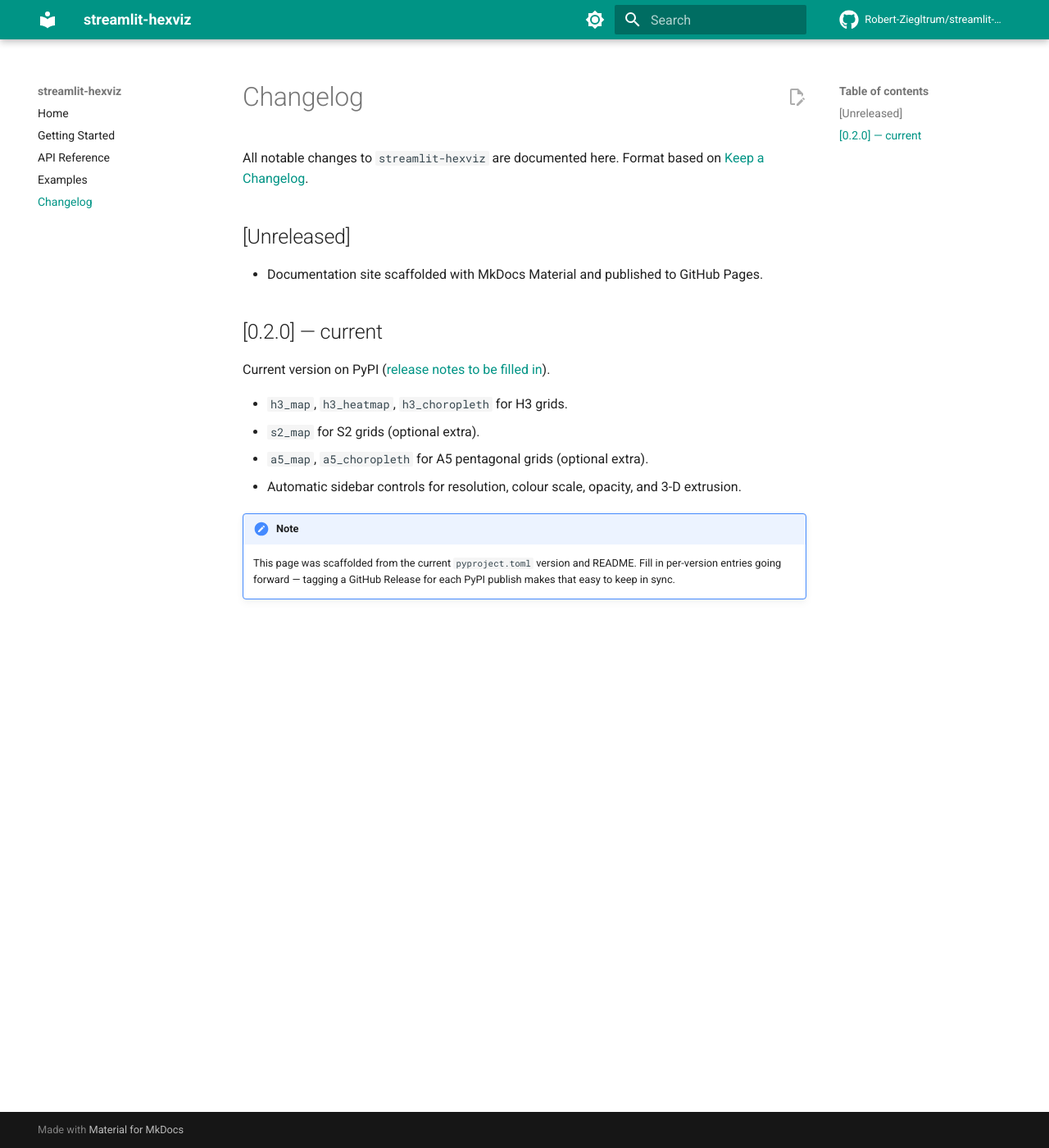
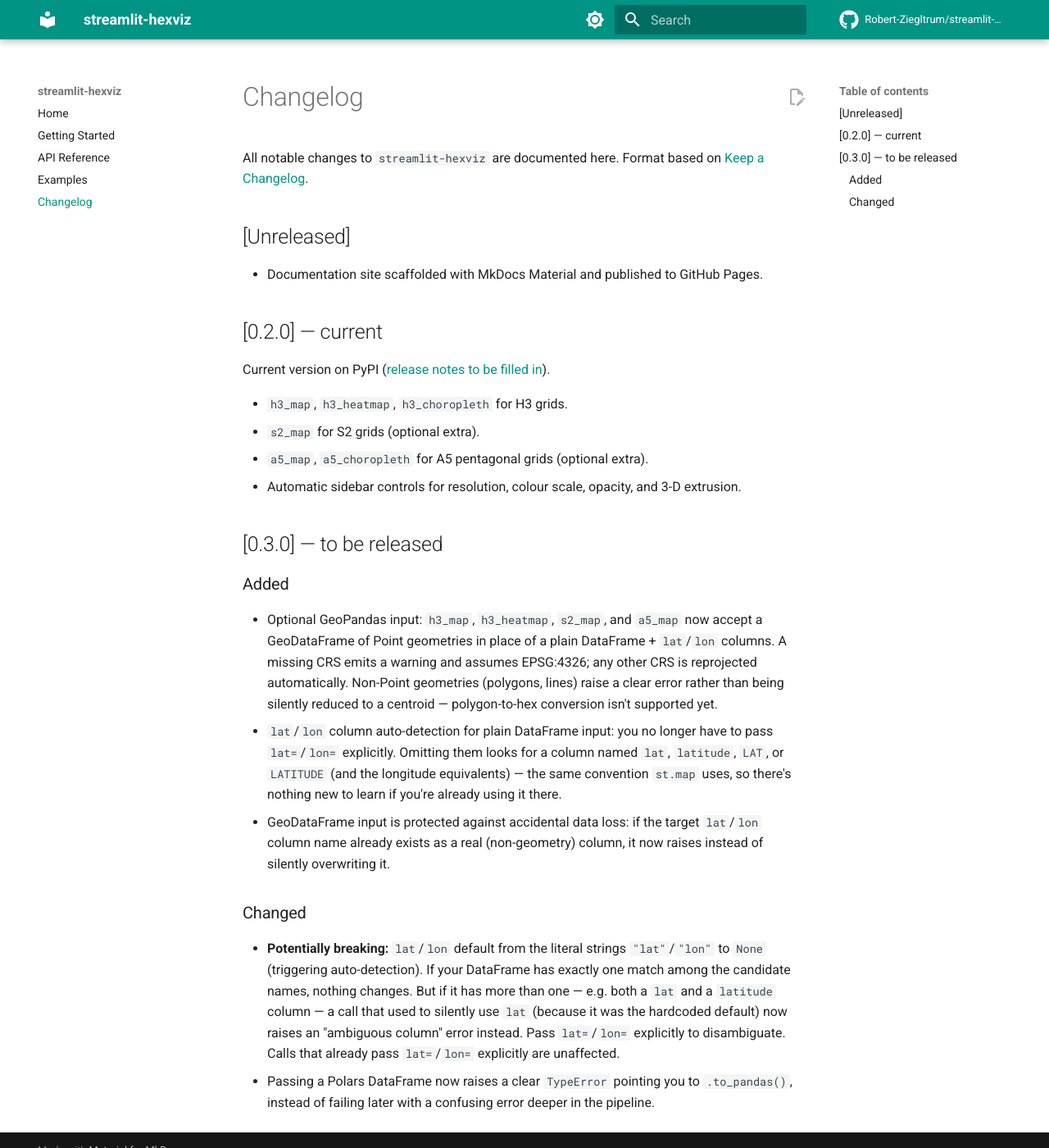
Before and after one commit to Robert-Ziegltrum/streamlit-hexviz, an MkDocs documentation site: the page built from docs/changelog.md, in a window 1280 px wide and 1400 px high. Shown: the whole window at 82% size. Built offline with MkDocs 1.6.1 and Material for MkDocs 9.7.7, drawn with Linux system fonts in a browser that asks for light colours; comment, search, counter and statistics services are not loaded.

Commit message:
updateing docs

```diff
--- a/docs/changelog.md
+++ b/docs/changelog.md
@@ -18,7 +18,37 @@
 - Automatic sidebar controls for resolution, colour scale, opacity, and
   3-D extrusion.
 
-!!! note
-    This page was scaffolded from the current `pyproject.toml` version and
-    README. Fill in per-version entries going forward — tagging a GitHub
-    Release for each PyPI publish makes that easy to keep in sync.
+
+## [0.3.0] — to be released
+
+### Added
+
+- Optional GeoPandas input: `h3_map`, `h3_heatmap`, `s2_map`, and `a5_map`
+  now accept a GeoDataFrame of Point geometries in place of a plain
+  DataFrame + `lat`/`lon` columns. A missing CRS emits a warning and
+  assumes EPSG:4326; any other CRS is reprojected automatically.
+  Non-Point geometries (polygons, lines) raise a clear error rather than
+  being silently reduced to a centroid — polygon-to-hex conversion isn't
+  supported yet.
+- `lat`/`lon` column auto-detection for plain DataFrame input: you no
+  longer have to pass `lat=`/`lon=` explicitly. Omitting them looks for
+  a column named `lat`, `latitude`, `LAT`, or `LATITUDE` (and the
+  longitude equivalents) — the same convention `st.map` uses, so there's
+  nothing new to learn if you're already using it there.
+- GeoDataFrame input is protected against accidental data loss: if the
+  target `lat`/`lon` column name already exists as a real (non-geometry)
+  column, it now raises instead of silently overwriting it.
+
+### Changed
+
+- **Potentially breaking:** `lat`/`lon` default from the literal strings
+  `"lat"`/`"lon"` to `None` (triggering auto-detection). If your
+  DataFrame has exactly one match among the candidate names, nothing
+  changes. But if it has more than one — e.g. both a `lat` and a
+  `latitude` column — a call that used to silently use `lat` (because it
+  was the hardcoded default) now raises an "ambiguous column" error
+  instead. Pass `lat=`/`lon=` explicitly to disambiguate. Calls that
+  already pass `lat=`/`lon=` explicitly are unaffected.
+- Passing a Polars DataFrame now raises a clear `TypeError` pointing you
+  to `.to_pandas()`, instead of failing later with a confusing error
+  deeper in the pipeline.
```
Also changed, not shown: docs/api-reference.md (+0 -5 lines), docs/examples.md (+6 -7 lines), docs/getting-started.md (+8 -6 lines).
